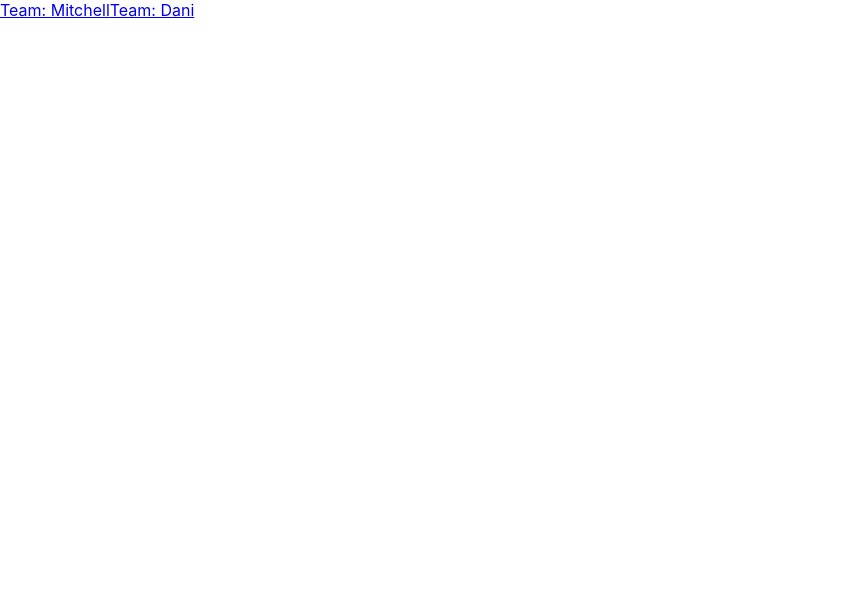
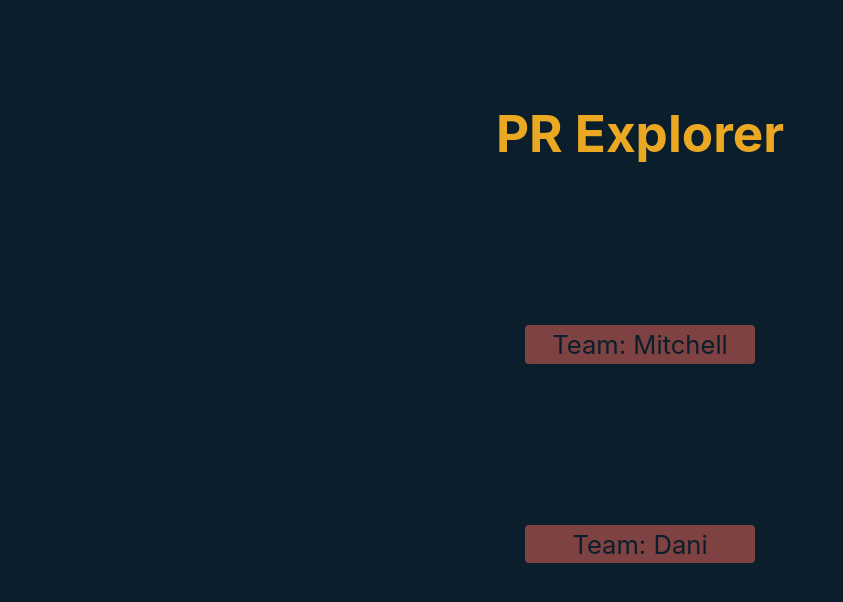
Before and after one commit to seve/pr-explorer, a React (Create React App) app: page / in a window 1280 px wide. Shown: the top 602 px of the page, without its empty margins (0-843 px from the left). Built offline with nearby package versions, Linux system fonts and the light colour scheme.

Commit message:
Start styling

```diff
--- a/src/components/App.jsx
+++ b/src/components/App.jsx
@@ -2,6 +2,7 @@ import React, { Component } from 'react';
 import ApolloClient from 'apollo-boost';
 import { ApolloProvider } from 'react-apollo';
 import { BrowserRouter as Router, Route } from 'react-router-dom';
+import styled from 'styled-components/macro';
 
 import Huddle from './Huddle';
 import HuddleList from './HuddleList';
@@ -17,6 +18,21 @@ const client = new ApolloClient({
     Authorization: `bearer ${ACCESS_TOKEN}`,
   },
 });
+
+const StyledApp = styled.div`
+  background-color: #0A1E2B;
+  height: 100vh;
+  margin: 0 0;
+  padding: 8vw;
+`;
+
+const H1 = styled.h1`
+  margin: auto;
+  width: 30%;
+  text-align: center;
+  font-size: 4vw;
+  color:#EAA823;
+`;
 
 class App extends Component {
   constructor(props) {
@@ -34,11 +50,12 @@ class App extends Component {
     return (
       <Router>
         <ApolloProvider client={client}>
-          <div className="App">
+          <StyledApp>
+            <H1>PR Explorer</H1>
             <Route exact path="/" component={HuddleList} />
             <Route exact path="/huddle/:index" render={props => <Huddle {...props} users={state.users} />} />
             <Route path="/huddle/:index/user/:nodeID" render={props => <User {...props} users={state.users} />} />
-          </div>
+          </StyledApp>
         </ApolloProvider>
       </Router>
     );
--- a/src/components/Huddle.jsx
+++ b/src/components/Huddle.jsx
@@ -3,12 +3,21 @@ import { Query } from 'react-apollo';
 import { Link } from 'react-router-dom';
 import PropTypes from 'prop-types';
 import DatePicker from 'react-datepicker';
+import styled from 'styled-components';
 
 import 'react-datepicker/dist/react-datepicker.css';
 
 
 import query from '../graphql/queries';
 import jsonData from '../data.json';
+
+const StyledHuddle = styled.div`
+  display: flex;
+  flex-direction: column;
+  margin: auto;
+  width: 40vw;
+  text-align: center;
+`;
 
 
 export default class Huddle extends Component {
@@ -50,7 +59,7 @@ export default class Huddle extends Component {
 
 
     return (
-      <>
+      <StyledHuddle>
         <Link to="/">Back</Link>
         <DatePicker
           selected={state.startDate}
@@ -102,7 +111,7 @@ export default class Huddle extends Component {
             );
           }}
         </Query>
-      </>
+      </StyledHuddle>
     );
   }
 }
--- a/src/components/HuddleList.jsx
+++ b/src/components/HuddleList.jsx
@@ -1,8 +1,31 @@
 import React, { Component } from 'react';
 import { Link } from 'react-router-dom';
+import styled from 'styled-components';
 
 import jsonData from '../data.json';
 
+const StyledLink = styled(Link)`
+  text-decoration: none;
+  color: #0A1E2B;
+  font-size: 2vw;
+  text-align: center;
+  background-color: #7D4241;
+  width: 9em;
+  height: 1.5em;
+  display: flex;
+  align-items: center;
+  justify-content: center;
+  border-radius: 4px;
+`;
+
+const List = styled.div`
+  display:flex;
+  flex-direction: column;
+  justify-content: space-evenly;
+  align-items: center;
+  margin: auto;
+  height: 70%;
+`;
 
 export default class HuddleList extends Component {
   constructor(props) {
@@ -17,13 +40,13 @@ export default class HuddleList extends Component {
     const huddles = jsonData.huddles.map(huddle => huddle.huddle_lead);
 
     return (
-      <>
+      <List>
         {huddles.map((huddleLeader, index) => (
-          <Link key={huddleLeader} to={`/huddle/${index}`}>
+          <StyledLink key={huddleLeader} to={`/huddle/${index}`}>
             {`Team: ${huddleLeader}`}
-          </Link>
+          </StyledLink>
         ))}
-      </>
+      </List>
     );
   }
 }
```
